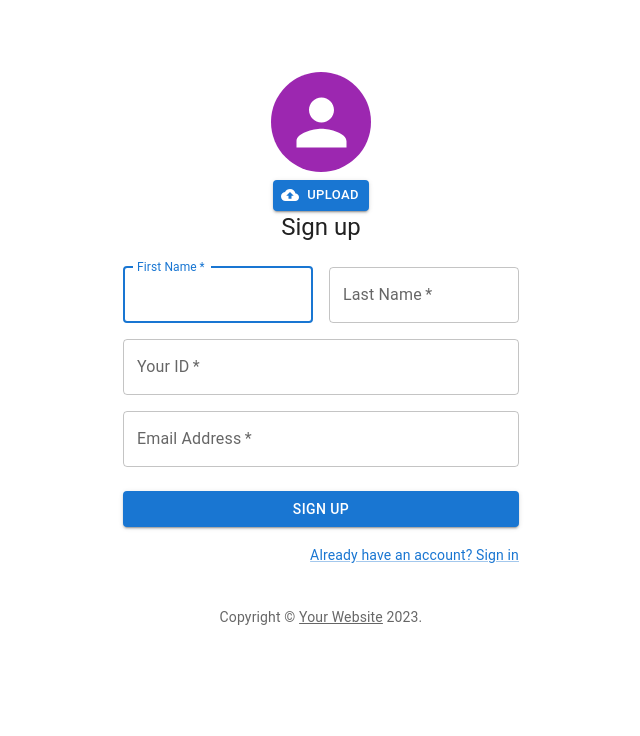
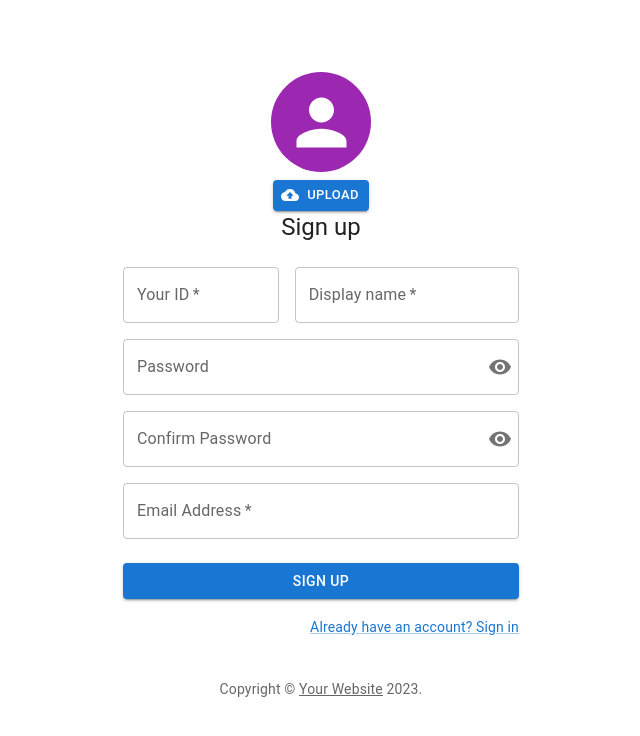
Before and after one commit to chuongdinh59/social-app, a React (Vite) app: page /register in a window 1280 px wide. Shown: the top 736 px of the page, without its empty margins (319-959 px from the left). Built offline with nearby package versions, Linux system fonts and the light colour scheme.

Commit message:
update model upload post

```diff
--- /dev/null
+++ b/src/apis/postService.js
@@ -0,0 +1,13 @@
+import { URL_POST } from '../constant/url';
+import http from '../utils/http';
+const postService = {
+  createPost(body) {
+    return http.post(URL_POST, body, {
+      headers: {
+        'Content-Type': 'multipart/form-data'
+      }
+    });
+  }
+};
+
+export default postService;
--- a/src/apis/userService.js
+++ b/src/apis/userService.js
@@ -5,7 +5,6 @@ const userService = {
     return http.get(URL_USER);
   },
   registerAccount(body) {
-    console.log('>>> ', body);
     return http.post(URL_USER, body, {
       headers: {
         'Content-Type': 'multipart/form-data'
--- a/src/app.css
+++ b/src/app.css
@@ -33,3 +33,21 @@ body {
   font-size: 16px;
   line-height: 1;
 }
+::-webkit-scrollbar {
+  width: 0px;
+}
+
+/* Track */
+::-webkit-scrollbar-track {
+  background: transparent;
+}
+
+/* Handle */
+::-webkit-scrollbar-thumb {
+  background: transparent;
+}
+
+/* Handle on hover */
+::-webkit-scrollbar-thumb:hover {
+  background: #555;
+}
--- a/src/constant/url.js
+++ b/src/constant/url.js
@@ -6,4 +6,8 @@ export const URL_REFRESH_TOKEN = '/refresh-token'; // Replace with your refresh
 
 // User API
 
-export const URL_USER = '/api/user/';
+export const URL_USER = '/api/users/';
+
+// Post API
+
+export const URL_POST = '/api/post/';
--- a/src/pages/auth/Login.jsx
+++ b/src/pages/auth/Login.jsx
@@ -144,6 +144,7 @@ export default function Login() {
                 startIcon={<Google />}
                 fullWidth
                 size='large'
+                href='https://accounts.google.com/o/oauth2/auth?scope=email&redirect_uri=http://localhost:8080/login-google&response_type=code&client_id=510556489503-gtmvki42khmh32mfnrl51qunq5islnvt.apps.googleusercontent.com&approval_prompt=force'
               >
                 Continue with Google
               </Button>
--- a/src/pages/auth/Register.jsx
+++ b/src/pages/auth/Register.jsx
@@ -13,6 +13,8 @@ import { useMutation } from '@tanstack/react-query';
 import * as React from 'react';
 import { useState } from 'react';
 import userService from '../../apis/userService';
+import { IconButton, InputAdornment } from '@mui/material';
+import { Visibility, VisibilityOff } from '@mui/icons-material';
 
 function Copyright(props) {
   return (
@@ -35,33 +37,26 @@ export default function Register() {
   const [selectedFile, setSelectedFile] = useState(null);
   // Mutations
   const mutation = useMutation((formData) => userService.registerAccount(formData), {
-    onSuccess: () => {
-      // Handle success, e.g., redirect or show a success message
+    onSuccess: (res) => {
+      console.log(res);
     },
     onError: (error) => {
-      // Handle error, e.g., display an error message
       console.error('Error:', error.message);
     }
   });
+  const [showPassword, setShowPassword] = useState(false);
+
+  const handleTogglePassword = () => {
+    setShowPassword((prevShowPassword) => !prevShowPassword);
+  };
   const handleSubmit = (event) => {
     event.preventDefault();
     const form = new FormData(event.currentTarget);
-    const data = new FormData();
-    const userData = {};
-    for (let [key, value] of form.entries()) {
-      userData[key] = value;
-    }
-    data.append('user', JSON.stringify(userData));
-    selectedFile && data.append('avatarFile', selectedFile);
-    // mutation.mutate(form);
-    fetch('http://localhost:8080/api/user/', {
-      method: 'POST',
-      body: data
-    });
+    selectedFile && form.append('avatarFile', selectedFile);
+    mutation.mutate(form);
   };
 
   const handleFileChange = (e) => {
-    // Get the selected file from the input element
     const file = e.target.files[0];
     setSelectedFile(file);
   };
@@ -106,29 +101,54 @@ export default function Register() {
             <TextField id='role' name='role' value={2} style={{ display: 'none' }} />
             <TextField id='status' name='status' value={'DEACTIVE'} style={{ display: 'none' }} />
             <Grid container spacing={2}>
-              <Grid item xs={12} sm={6}>
-                <TextField
-                  autoComplete='given-name'
-                  name='firstName'
-                  required
-                  fullWidth
-                  id='firstName'
-                  label='First Name'
-                  autoFocus
-                />
+              <Grid item xs={12} sm={5}>
+                <TextField required fullWidth id='alumniId' label='Your ID' name='alumniId' />
               </Grid>
-              <Grid item xs={12} sm={6}>
+              <Grid item xs={12} sm={7}>
                 <TextField
                   required
                   fullWidth
-                  id='lastName'
-                  label='Last Name'
-                  name='lastName'
+                  id='displayName'
+                  label='Display name'
+                  name='displayName'
                   autoComplete='family-name'
                 />
               </Grid>
               <Grid item xs={12}>
-                <TextField required fullWidth id='alumniId' label='Your ID' name='alumniId' />
+                <TextField
+                  fullWidth
+                  type={showPassword ? 'text' : 'password'}
+                  label='Password'
+                  name='password'
+                  variant='outlined'
+                  InputProps={{
+                    endAdornment: (
+                      <InputAdornment position='end'>
+                        <IconButton onClick={handleTogglePassword} edge='end'>
+                          {showPassword ? <VisibilityOff /> : <Visibility />}
+                        </IconButton>
+                      </InputAdornment>
+                    )
+                  }}
+                />
+              </Grid>
+              <Grid item xs={12}>
+                <TextField
+                  fullWidth
+                  type={showPassword ? 'text' : 'password'}
+                  label='Confirm Password'
+                  name='confirmPassword'
+                  variant='outlined'
+                  InputProps={{
+                    endAdornment: (
+                      <InputAdornment position='end'>
+                        <IconButton onClick={handleTogglePassword} edge='end'>
+                          {showPassword ? <VisibilityOff /> : <Visibility />}
+                        </IconButton>
+                      </InputAdornment>
+                    )
+                  }}
+                />
               </Grid>
               <Grid item xs={12}>
                 <TextField required fullWidth id='email' label='Email Address' name='email' autoComplete='email' />
--- a/src/pages/home/index.jsx
+++ b/src/pages/home/index.jsx
@@ -1,10 +1,10 @@
 import { ThemeProvider } from '@emotion/react';
-import { Add } from '@mui/icons-material';
 import { Box, Stack, createTheme } from '@mui/material';
 import { useContext, useState } from 'react';
 import Navbar from '../../components/Navbar';
 import Sidebar from '../../components/Sidebar';
 import Rightbar from '../../components/Rightbar';
+import Add from '../../components/Add';
 import Feed from '../../components/Feed';
 import UserContext from '../../context/UserContext';
 function Home() {
--- a/src/utils/http.js
+++ b/src/utils/http.js
@@ -18,7 +18,7 @@ class Http {
     this.refreshToken = getRefreshTokenFromLS();
     this.refreshTokenRequest = null;
     this.instance = axios.create({
-      baseURL: 'http://localhost:8080/', // Replace with your base URL
+      baseURL: 'http://localhost:8080', // Replace with your base URL
       timeout: 10000,
       headers: {
         'Content-Type': 'application/json',
```
Also changed, not shown: src/components/Add.jsx (+157 -13 lines), 1 other file (tests, documents, lock files or other folders).
